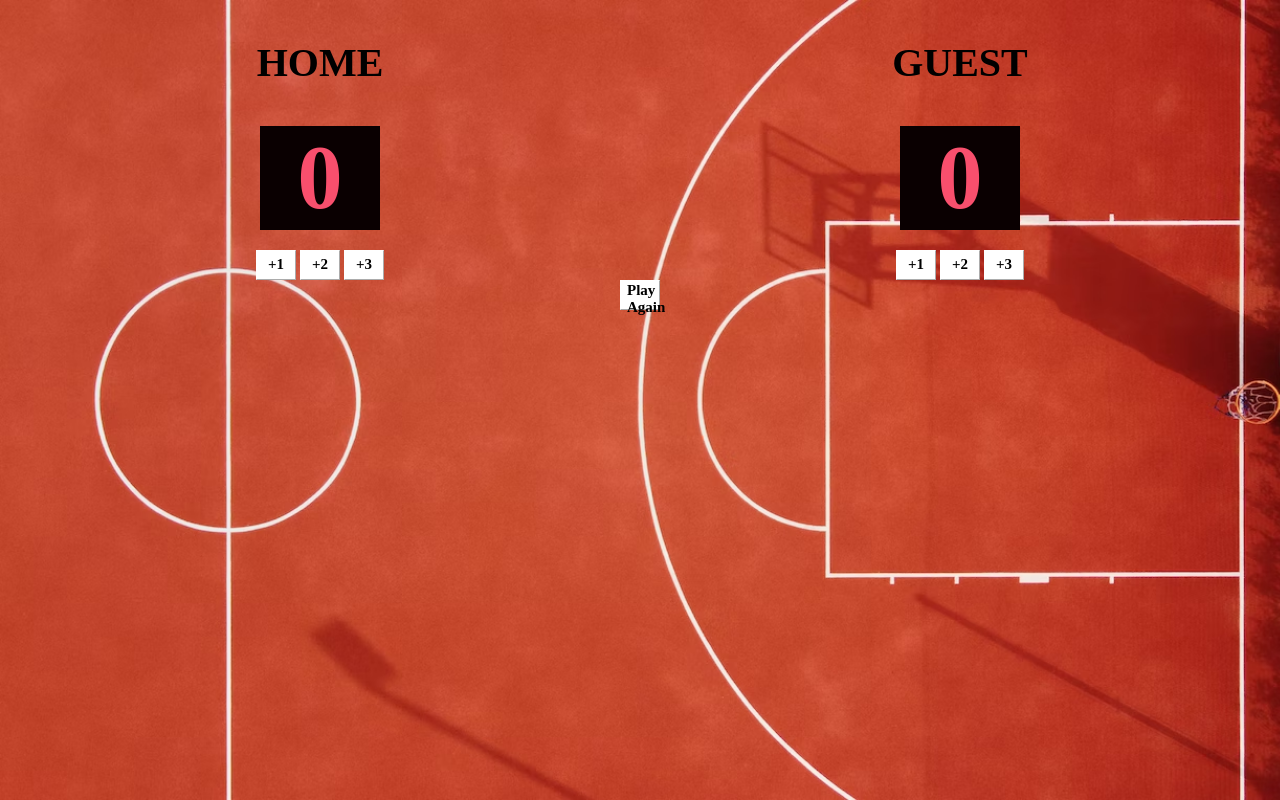
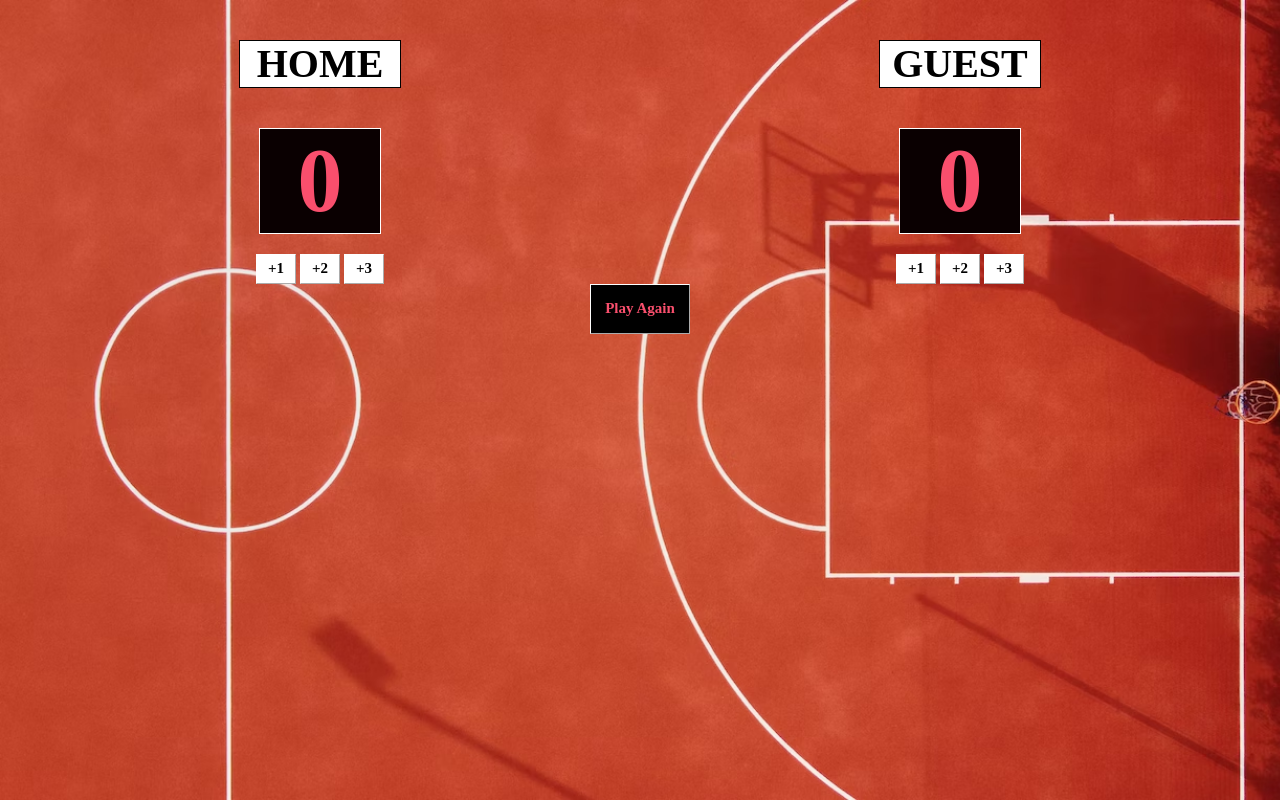
Before and after one commit to ujuryte/basketball, a website built with Vite: page index.html in a window 1280 px wide. Built offline with nearby package versions, Linux system fonts and the light colour scheme.

Commit message:
corrected Play again button

```diff
--- a/index.css
+++ b/index.css
@@ -7,7 +7,7 @@ body {
 }
 
 h2 {
-    background: #0a0001;
+    background-color: #0a0001;
     font-size: 90px;
     color: #F94F6D;
     width: 120px;
@@ -26,7 +26,7 @@ h3 {
     font-weight: 800;
 }
 
-button {
+.scoreButton button {
     background: white;
     color: black;
     width: 40px;
@@ -36,3 +36,15 @@ button {
     border-width: 1px;
     font-weight: 800;
 }
+
+button {
+    background: black;
+    color: #F94F6D;
+    width: 100px;
+    height: 50px;
+    font-size: 15px;
+    border-color: white;
+    border-width: 1px;
+    font-weight: 800;
+
+}
--- a/index.html
+++ b/index.html
@@ -5,8 +5,8 @@
     <body>
         <div class="container">
             <div class="column">
-                <h3>HOME</h3>
-                <h2 id="home-score">0</h2>
+                <h3 style="border: 1px solid black;background:white">HOME</h3>
+                <h2 style="border:1px solid white" id="home-score">0</h2>
                     <div class="scoreButton">
                     <button id="home-score-btn-1" onclick="plusOne()">+1</button>
                     <button id="home-score-btn-2" onclick="plusTwo()">+2</button>
@@ -14,8 +14,8 @@
                     </div>
             </div>
             <div>
-                <h3>GUEST</h3>
-                <h2 id="guest-score">0</h2>
+                <h3 style="border: 1px solid black;background:white">GUEST</h3>
+                <h2 style="border:1px solid white" id="guest-score">0</h2>
                     <div class="scoreButton">
                     <button id="guest-score-btn-1" onclick="plusOneG()">+1</button>
                     <button id="guest-score-btn-2" onclick="plusTwoG()">+2</button>
@@ -24,7 +24,7 @@
             </div>
         </div>
         <div>
-            <button id="again" onclick="playAgain">Play Again</button>
+            <button id="again" onclick="playAgain()">Play Again</button>
         </div>
         <script src="index.js"></script>
     </body>
--- a/index.js
+++ b/index.js
@@ -32,3 +32,25 @@ function plusThreeG(){
     guestScore += 3
     guestScoreEl.textContent = guestScore
 }
+
+function playAgain(){
+    guestScoreEl.textContent = 0
+    homeScoreEl.textContent = 0
+    homeScore = 0
+    guestScore = 0
+
+}
+
+// kaip paryskinti aukstesni score?? (neveikia)
+// function highestScore() {
+//     if (homeScore > guestScore) {
+//         homeScore.style.color = "green"
+//         guestScore.style.color = "#F94F6D"
+//     } else if (guestScore > homeScore) {
+//         guestScore.style.color = "green"
+//         homeScore.style.color = "#F94F6D"
+//     } else {
+//         homeScore.style.color = "#F94F6D"
+//         guestScore.style.color = "#F94F6D"
+//     }
+// }
```
